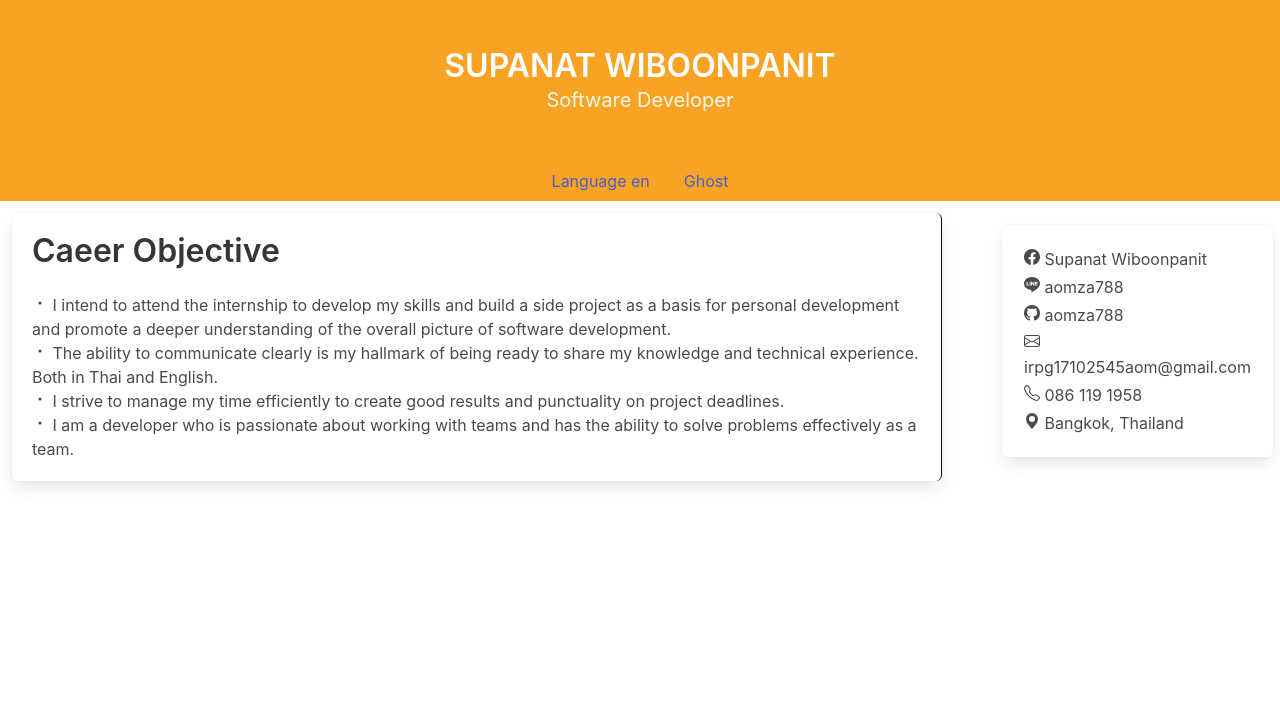
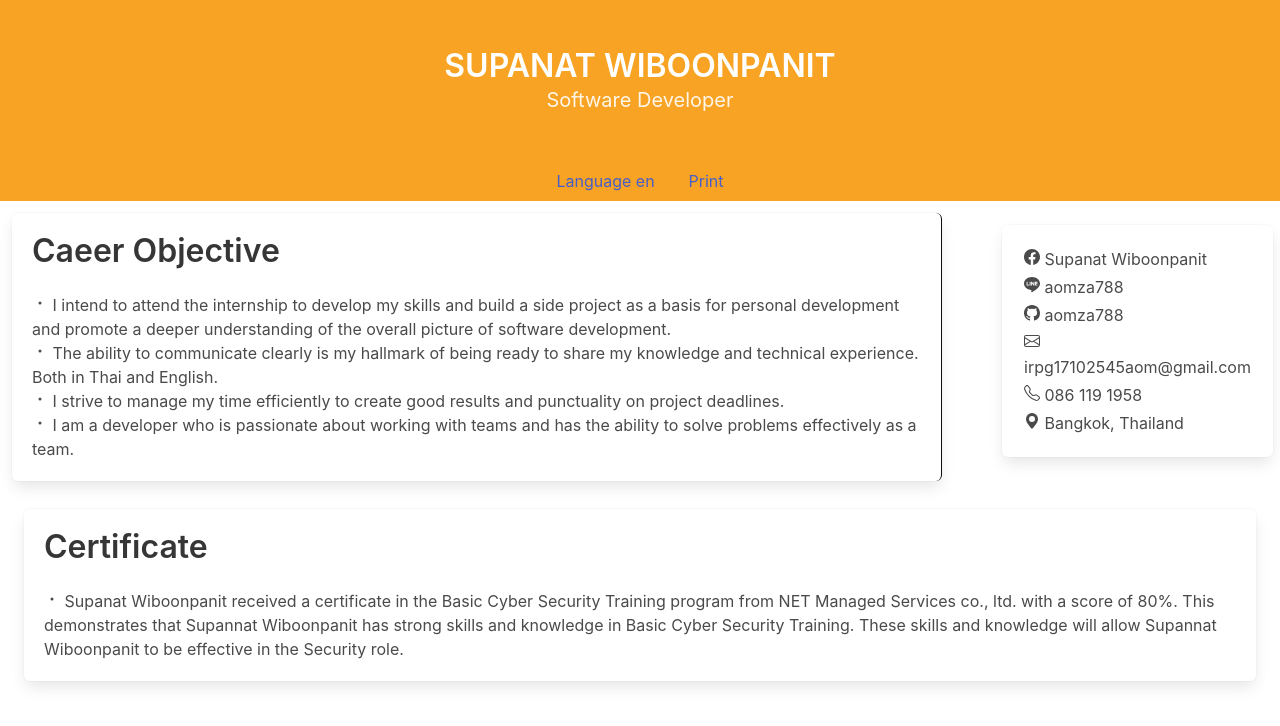
Before and after one commit to Subphanat123457/Profileme, a Vue app: page / in a window 1280 px wide. Shown: the top 726 px of the page. Built offline with nearby package versions, Linux system fonts and the light colour scheme.

Commit message:
Certificate V0.1

```diff
--- a/src/App.vue
+++ b/src/App.vue
@@ -10,15 +10,17 @@
     </div>
     <footer>
       <button class="button is-ghost text-color" @click="toggleLanguage">Language {{ language }}</button>
-      <button class="button is-ghost">Ghost</button>
+      <button class="button is-ghost" @click="printPage"><i class="fa fa-pagelines" aria-hidden="true"></i> Print</button>
     </footer>
   </section>
   <Objective :language="language" v-on:updateLanguage="updateLanguage" />
+  <Certificate :language="language" v-on:updateLanguage="updateLanguage" />
 </template>
 
 <script setup>
 import { ref, getCurrentInstance } from 'vue';
 import Objective from './components/Objective.vue';
+import Certificate from './components/Certificate.vue';
 
 let language = ref('en');
 const { emit } = getCurrentInstance();
@@ -32,11 +34,21 @@ const toggleLanguage = () => {
 const updateLanguage = (newLanguage) => {
   language.value = newLanguage;
 };
+
+const printPage = () => {
+  window.print();
+};
+
 </script>
 
 <style scoped>
 .text-color {
   color: #000000;
 }
+@media print {
+  body {
+    font-size: 0.5em; /* Adjust as needed */
+  }
+}
 
 </style>
--- /dev/null
+++ b/src/components/Certificate.vue
@@ -0,0 +1,52 @@
+<template>
+    <div class="column margin-t">
+        <div class="tile is-parent ">
+          <div class="tile is-child box border-r">
+            <p class="title">{{ messages[language].Title }}</p>
+            <p>
+              <svg xmlns="http://www.w3.org/2000/svg" width="16" height="16" fill="currentColor" class="bi bi-dot" viewBox="0 0 16 16">
+                <path d="M8 9.5a1.5 1.5 0 1 0 0-3 1.5 1.5 0 0 0 0 3"/>
+              </svg>
+              {{ messages[language].p1 }}
+            </p>
+          </div>
+        </div>
+      </div>
+</template>
+
+<script>
+export default {
+    name: 'Certificate',
+    props: {
+      language: String
+    },
+    data() {
+      return {
+        messages: {
+          en: {
+            Title: 'Certificate',
+            p1: 'Supanat Wiboonpanit received a certificate in the Basic Cyber Security Training program from NET Managed Services co., ltd. with a score of 80%. This demonstrates that Supannat Wiboonpanit has strong skills and knowledge in Basic Cyber Security Training. These skills and knowledge will allow Supannat Wiboonpanit to be effective in the Security role.',
+          },
+          th: {
+            Title: 'Certificate',
+            p1: 'ศุภณัฐ วิบูลย์พานิช ได้รับ Certificate ในหลักสูตร Basic Cyber Security Training จาก NET Managed Services co., ltd. ด้วยคะแนน 80% ซึ่งแสดงให้เห็นว่า ศุภณัฐ วิบูลย์พานิช มีทักษะและความรู้ใน Basic Cyber Security Training เป็นอย่างดี ทักษะและความรู้เหล่านี้จะช่วยให้ ศุภณัฐ วิบูลย์พานิช สามารถปฏิบัติงานในตำแหน่ง Security ได้อย่างมีประสิทธิภาพ',
+          }
+        }
+      }
+    },
+
+    methods: {
+      toggleLanguage() {
+        this.$emit('updateLanguage', this.language === 'en' ? 'th' : 'en');
+      }
+    }
+
+}
+</script>
+
+<style scoped>
+.margin-t{
+    margin-top: -2rem;
+}
+
+</style>>
--- a/src/components/Objective.vue
+++ b/src/components/Objective.vue
@@ -1,5 +1,5 @@
 <template>
-    <div class="columns is-multiline is-mobile">
+    <div class="columns is-multiline is-mobile is-full">
       <div class="column ">
         <div class="tile is-parent ">
           <div class="tile is-child box border-r">
@@ -31,7 +31,7 @@
           </div>
         </div>
       </div>
-      <div class="column is-one-quarter icon-color">
+      <div class="column is-one-quarter-desktop is-full-mobile icon-color">
         <contract />
       </div>
     </div>
@@ -57,7 +57,7 @@ import Contract from './Contract.vue';
             p4: 'I am a developer who is passionate about working with teams and has the ability to solve problems effectively as a team.',
           },
           th: {
-            Title: 'วัตถุประสงค์',
+            Title: 'Caeer Objective',
             p1: 'ฉันตั้งใจที่จะเข้าร่วมการฝึกงานเพื่อพัฒนาทักษะของฉันและสร้างโครงการด้านข้างเพื่อเป็นพื้นฐานสําหรับการพัฒนาส่วนบุคคลและส่งเสริมความเข้าใจที่ลึกซึ้งยิ่งขึ้นเกี่ยวกับภาพรวมของการพัฒนาซอฟต์แวร์',
             p2: 'ความสามารถในการสื่อสารที่ชัดเจนเป็นจุดเด่นของฉันที่พร้อมที่จะแบ่งปันความรู้และประสบการณ์ทางเทคนิค ทั้งในภาษาไทยและภาษาอังกฤษ',
             p3: 'ฉันมุ่งมั่นที่จะจัดการเวลาของฉันอย่างมีประสิทธิภาพเพื่อสร้างผลงานที่ดีและตรงต่อเวลาตามกำหนดโปรเจค',
```
